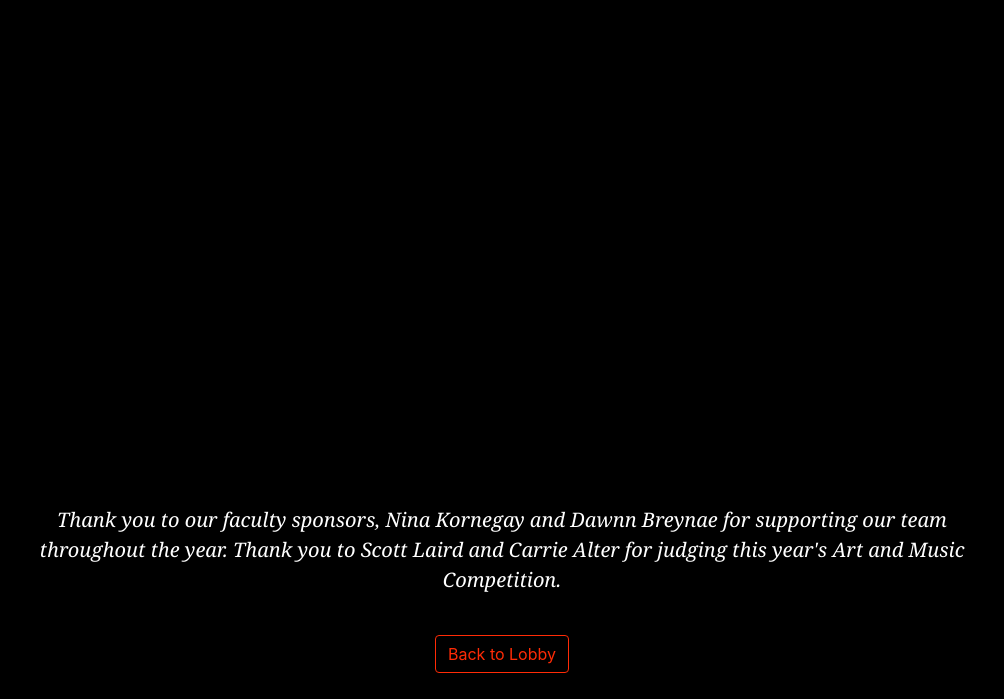
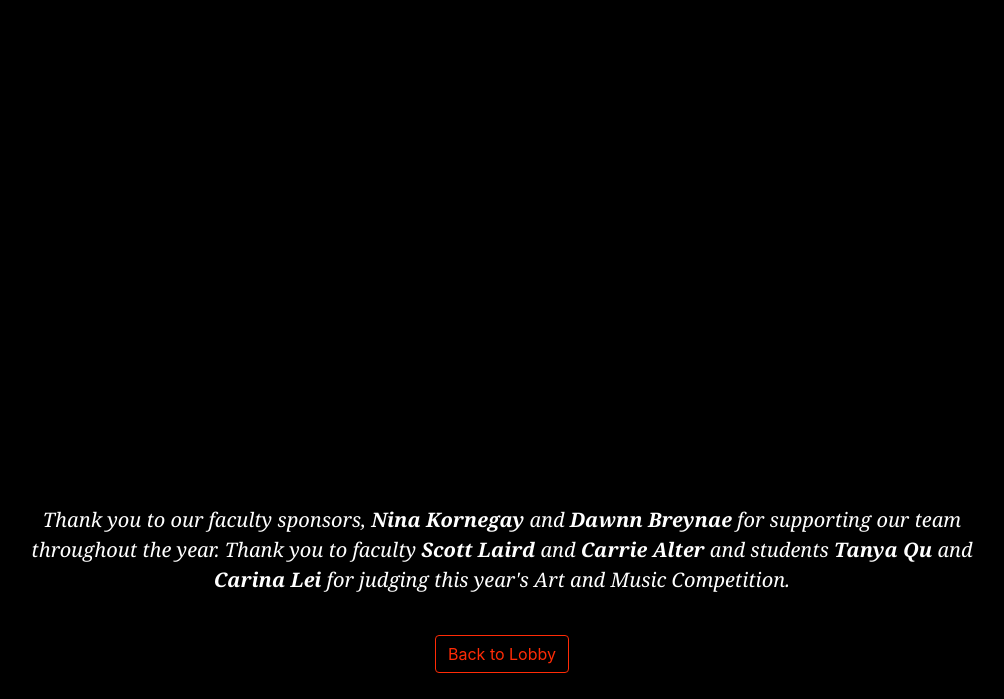
Before and after one commit to sherryliu987/tedxncssm, a Flask app: page /sponsors in a window 1280 px wide. Shown: the part 101-800 px from the top of the page, without its empty margins (138-1142 px from the left). Run offline with Flask 2, Linux system fonts and the light colour scheme; some libraries are stand-ins or nearby versions.

Commit message:
student art thank yous

```diff
--- a/application/templates/sponsors.html
+++ b/application/templates/sponsors.html
@@ -34,8 +34,11 @@
              onclick=window.open("https://durhamtoffee.com/") >
     </marquee>
 
-<p style="text-align:center; font-size:20px; font-family: Georgia,Times New Roman,Times,serif; font-style: italic"> Thank you to our faculty sponsors, Nina Kornegay and Dawnn Breynae for supporting our team throughout the year.
-    Thank you to Scott Laird and Carrie Alter for judging this year's Art and Music Competition.
+<p style="text-align:center; font-size:20px; font-family: Georgia,Times New Roman,Times,serif; font-style: italic"> Thank you to our faculty sponsors, <b>Nina Kornegay </b>and <b>Dawnn Breynae</b> for supporting our team throughout the year.
+    Thank you to faculty <b>Scott Laird</b> and <b>Carrie Alter </b>and students<b> Tanya Qu</b> and <b>Carina Lei</b> for judging this
+    year's
+        Art
+    and Music Competition.
 
 
 </div>
```
